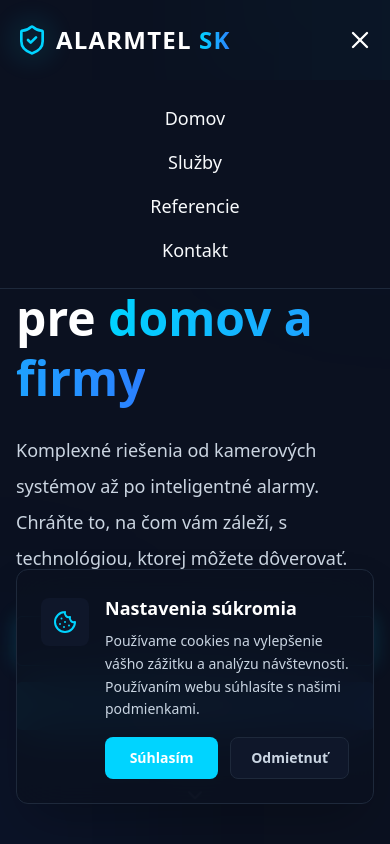
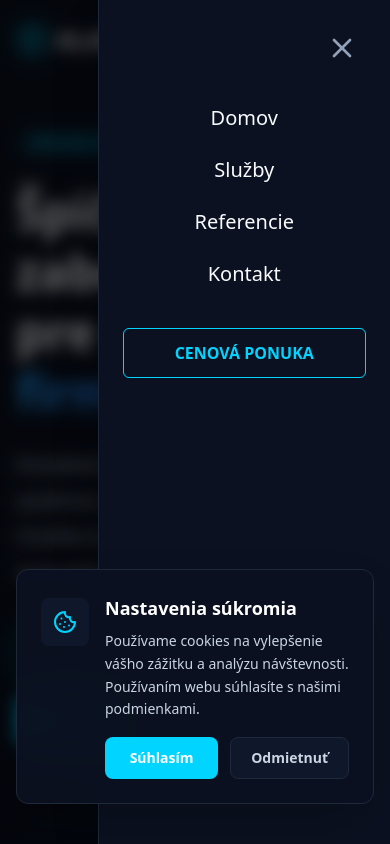
Before and after one commit to RadovanR/alarmtel-sk, a Next.js app: page / in a window 390 px wide. Both pictures are taken after a click on the button 360 px from the left and 40 px from the top of the page. Shown: the top 844 px of the page. Built offline with nearby package versions, Linux system fonts and the light colour scheme.

Commit message:
Save all changes from today

```diff
--- a/src/components/Hero.tsx
+++ b/src/components/Hero.tsx
@@ -8,7 +8,7 @@ import Link from 'next/link';
 
 const Hero = () => {
     return (
-        <section id="home" className="relative min-h-screen flex items-center pt-20 pb-20 overflow-hidden">
+        <section id="home" className="relative min-h-screen flex items-center pt-32 pb-20 md:py-32 overflow-hidden">
             {/* Background Elements */}
             <div className="absolute inset-0 bg-navy-900 z-0">
                 <div className="absolute top-0 right-0 w-1/2 h-1/2 bg-electric/5 rounded-full blur-[120px] transform translate-x-1/2 -translate-y-1/2" />
@@ -44,10 +44,10 @@ const Hero = () => {
                 </motion.div>
 
                 <div
-                    className="relative hidden lg:block"
+                    className="relative block mt-20 lg:mt-0"
                 >
                     {/* Levitating Images Composition - 2 Large Photos */}
-                    <div className="relative w-full aspect-square">
+                    <div className="relative w-full aspect-square max-w-[500px] mx-auto lg:max-w-none">
                         {/* Decorative Center Glow */}
                         <div className="absolute inset-0 bg-electric/10 blur-[100px] rounded-full" />
 
@@ -56,7 +56,6 @@ const Hero = () => {
                             initial={{ opacity: 0, x: -50, y: -20 }}
                             animate={{ opacity: 1, x: 0, y: 0 }}
                             transition={{ duration: 0.5, delay: 0.2 }}
-                            whileHover={{ scale: 1.05, y: -5, transition: { duration: 0.3 } }}
                             className="absolute top-[10%] left-0 w-[40%] aspect-square rounded-2xl overflow-hidden border-2 border-electric shadow-[0_0_30px_rgba(0,212,255,0.3)] z-10"
                         >
                             <img
@@ -73,7 +72,6 @@ const Hero = () => {
                             initial={{ opacity: 0, x: 50, y: -20 }}
                             animate={{ opacity: 1, x: 0, y: 0 }}
                             transition={{ duration: 0.5, delay: 0.35 }}
-                            whileHover={{ scale: 1.05, y: -5, transition: { duration: 0.3 } }}
                             className="absolute top-0 right-0 w-[55%] aspect-[4/3] rounded-2xl overflow-hidden border-2 border-electric shadow-[0_0_30px_rgba(0,212,255,0.3)] z-0"
                         >
                             <img
@@ -90,7 +88,6 @@ const Hero = () => {
                             initial={{ opacity: 0, y: 50 }}
                             animate={{ opacity: 1, y: 0 }}
                             transition={{ duration: 0.5, delay: 0.5 }}
-                            whileHover={{ scale: 1.05, y: -5, transition: { duration: 0.3 } }}
                             className="absolute bottom-4 left-[20%] w-[75%] aspect-video rounded-2xl overflow-hidden border-2 border-electric shadow-[0_0_30px_rgba(0,212,255,0.3)] z-20"
                         >
                             <img
--- a/src/components/Navbar.tsx
+++ b/src/components/Navbar.tsx
@@ -97,28 +97,67 @@ const Navbar = () => {
                 </button>
             </div>
 
-            {/* Mobile Menu */}
+            {/* Mobile Menu Overlay & Sidebar */}
             <AnimatePresence>
                 {isOpen && (
+                    <>
+                        {/* Backdrop */}
                         <motion.div
-                        initial={{ opacity: 0, height: 0 }}
-                        animate={{ opacity: 1, height: 'auto' }}
-                        exit={{ opacity: 0, height: 0 }}
-                        className="md:hidden bg-navy-900 border-b border-navy-700 overflow-hidden"
+                            initial={{ opacity: 0 }}
+                            animate={{ opacity: 1 }}
+                            exit={{ opacity: 0 }}
+                            onClick={() => setIsOpen(false)}
+                            className="fixed inset-0 bg-black/60 backdrop-blur-sm z-[60] md:hidden"
+                        />
+
+                        {/* Sidebar */}
+                        <motion.div
+                            initial={{ x: '100%' }}
+                            animate={{ x: 0 }}
+                            exit={{ x: '100%' }}
+                            transition={{ type: "spring", damping: 25, stiffness: 200 }}
+                            className="fixed top-0 right-0 h-full w-3/4 max-w-xs bg-navy-900 border-l border-navy-700 z-[70] md:hidden shadow-2xl"
                         >
-                        <div className="px-4 py-6 space-y-4 flex flex-col items-center">
+                            <div className="flex flex-col h-full p-6">
+                                <div className="flex justify-end mb-8">
+                                    <button
+                                        onClick={() => setIsOpen(false)}
+                                        className="p-2 text-slate-400 hover:text-white transition-colors"
+                                    >
+                                        <X size={32} />
+                                    </button>
+                                </div>
+
+                                <div className="flex flex-col gap-6 items-center">
                                     {navLinks.map((link) => (
-                                <Link
+                                        <a
                                             key={link.name}
                                             href={link.href}
-                                    className="text-lg text-slate-light hover:text-electric font-medium"
-                                    onClick={() => setIsOpen(false)}
+                                            className="text-xl font-medium text-slate-light hover:text-electric transition-colors"
+                                            onClick={(e) => {
+                                                e.preventDefault();
+                                                document.querySelector(link.href)?.scrollIntoView({ behavior: 'smooth' });
+                                                setIsOpen(false);
+                                            }}
                                         >
                                             {link.name}
-                                </Link>
+                                        </a>
                                     ))}
+                                    <a
+                                        href="#contact"
+                                        onClick={(e) => {
+                                            e.preventDefault();
+                                            document.querySelector('#contact')?.scrollIntoView({ behavior: 'smooth' });
+                                            setIsOpen(false);
+                                        }}
+                                        className="mt-4 px-6 py-3 border border-electric text-electric rounded-md hover:bg-electric/10 transition-colors font-bold text-center w-full"
+                                    >
+                                        CENOVÁ PONUKA
+                                    </a>
+                                </div>
                             </div>
                         </motion.div>
+                    </>
                 )}
             </AnimatePresence>
         </nav>
```
Lines whose indentation alone changed are shown as unchanged.
